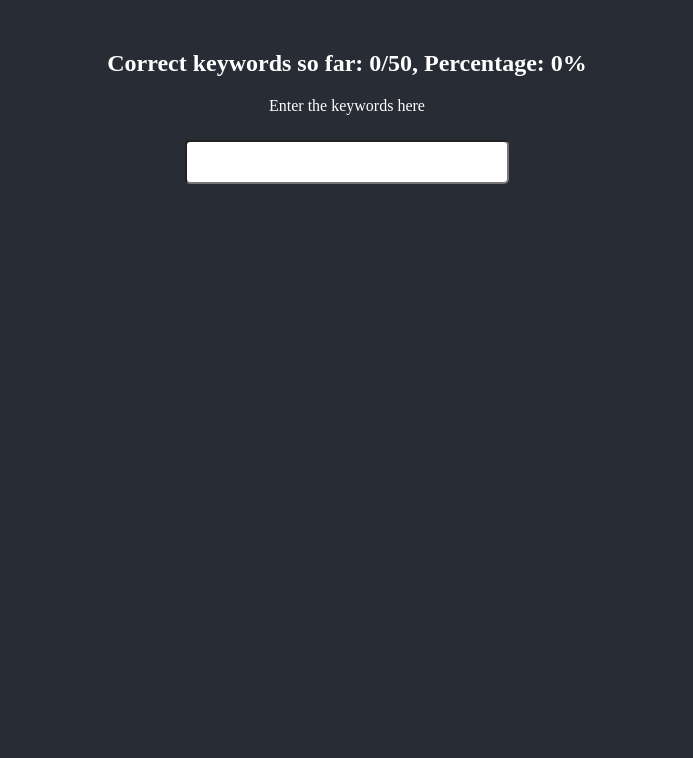
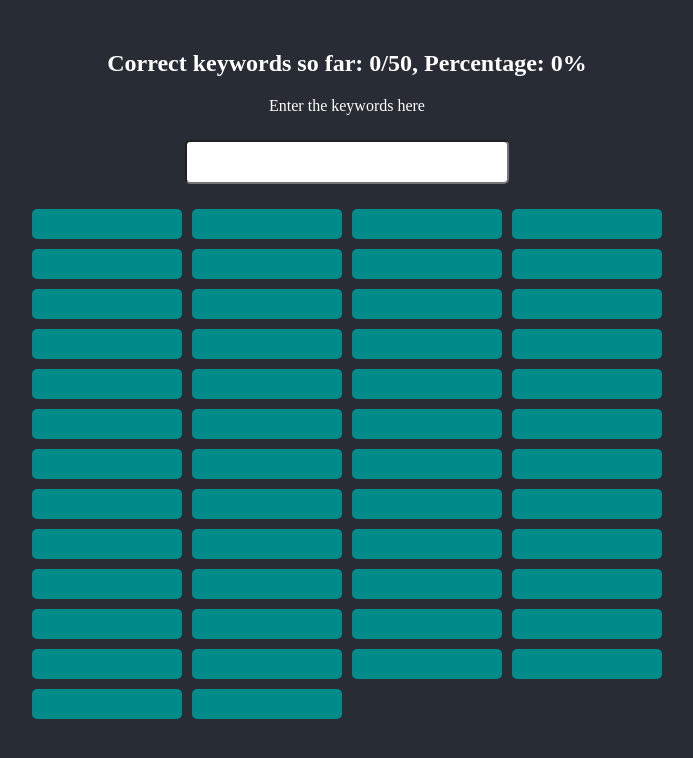
Before and after one commit to marco-amorim/keywords-game, a React (Create React App) app: page / in a window 1280 px wide. Shown: the top 758 px of the page, without its empty margins (293-986 px from the left). Built offline with nearby package versions, Linux system fonts and the light colour scheme.

Commit message:
make board always show and only reveal when word is correct

```diff
--- a/src/components/KeywordsBoard/index.tsx
+++ b/src/components/KeywordsBoard/index.tsx
@@ -1,4 +1,5 @@
 import './styles.css';
+import { allKeywords } from '../../data';
 
 interface KeywordsBoardProps {
 	keywords: string[];
@@ -7,8 +8,12 @@ interface KeywordsBoardProps {
 const KeywordsBoard: React.FC<KeywordsBoardProps> = ({ keywords }) => {
 	return (
 		<div className="keywords-board">
-			{keywords.map((word, index) => {
-				return <div key={index}>{word}</div>;
+			{allKeywords.map((word, index) => {
+				return (
+					<div key={index}>
+						<p>{keywords.includes(word) ? word : null}</p>
+					</div>
+				);
 			})}
 		</div>
 	);
--- a/src/components/KeywordsBoard/styles.css
+++ b/src/components/KeywordsBoard/styles.css
@@ -10,4 +10,6 @@
 	background-color: darkcyan;
 	border-radius: 5px;
 	padding: 5px 0;
+	height: 20px;
+	width: 150px;
 }
```
